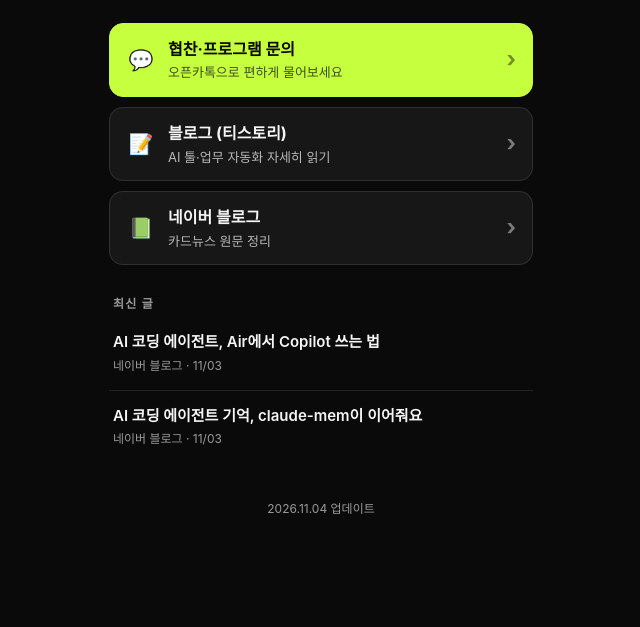
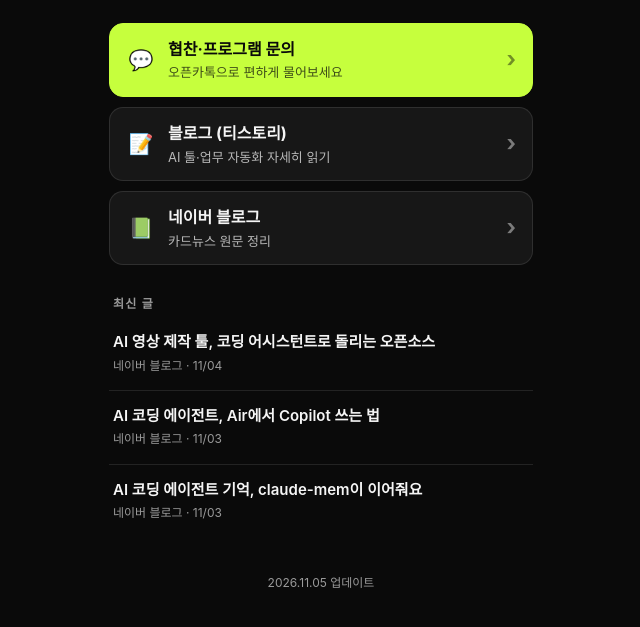
Before and after one commit to Minhyeok-Create/autochannel-assets, a plain HTML site: page docs/links/index.html in a window 1280 px wide. Shown: the part 243-870 px from the top of the page, without its empty margins (319-959 px from the left). Before the commit the page ends 812 px from the top, so only its background shows below. Drawn offline with Linux system fonts and the light colour scheme.

Commit message:
link page: update

```diff
--- a/docs/links/index.html
+++ b/docs/links/index.html
@@ -53,7 +53,8 @@ a:focus-visible{outline:2px solid var(--acc);outline-offset:3px}
 <a class="btn" href="https://blog.naver.com/kaltoelab" rel="noopener"><span class="ic" aria-hidden="true">📗</span><span class="t">네이버 블로그<span class="s">카드뉴스 원문 정리</span></span><span class="ar" aria-hidden="true">›</span></a>
 </nav>
 
-<h2>최신 글</h2><div class="posts"><a class="post" href="https://blog.naver.com/kaltoelab/224464293308?fromRss=true&amp;trackingCode=rss" rel="noopener"><b>AI 코딩 에이전트, Air에서 Copilot 쓰는 법</b><span>네이버 블로그 · 11/03</span></a>
+<h2>최신 글</h2><div class="posts"><a class="post" href="https://blog.naver.com/kaltoelab/224465513058?fromRss=true&amp;trackingCode=rss" rel="noopener"><b>AI 영상 제작 툴, 코딩 어시스턴트로 돌리는 오픈소스</b><span>네이버 블로그 · 11/04</span></a>
+<a class="post" href="https://blog.naver.com/kaltoelab/224464293308?fromRss=true&amp;trackingCode=rss" rel="noopener"><b>AI 코딩 에이전트, Air에서 Copilot 쓰는 법</b><span>네이버 블로그 · 11/03</span></a>
 <a class="post" href="https://blog.naver.com/kaltoelab/224463354780?fromRss=true&amp;trackingCode=rss" rel="noopener"><b>AI 코딩 에이전트 기억, claude-mem이 이어줘요</b><span>네이버 블로그 · 11/03</span></a></div>
-<footer><p>2026.11.04 업데이트</p></footer>
+<footer><p>2026.11.05 업데이트</p></footer>
 </main></body></html>
```
